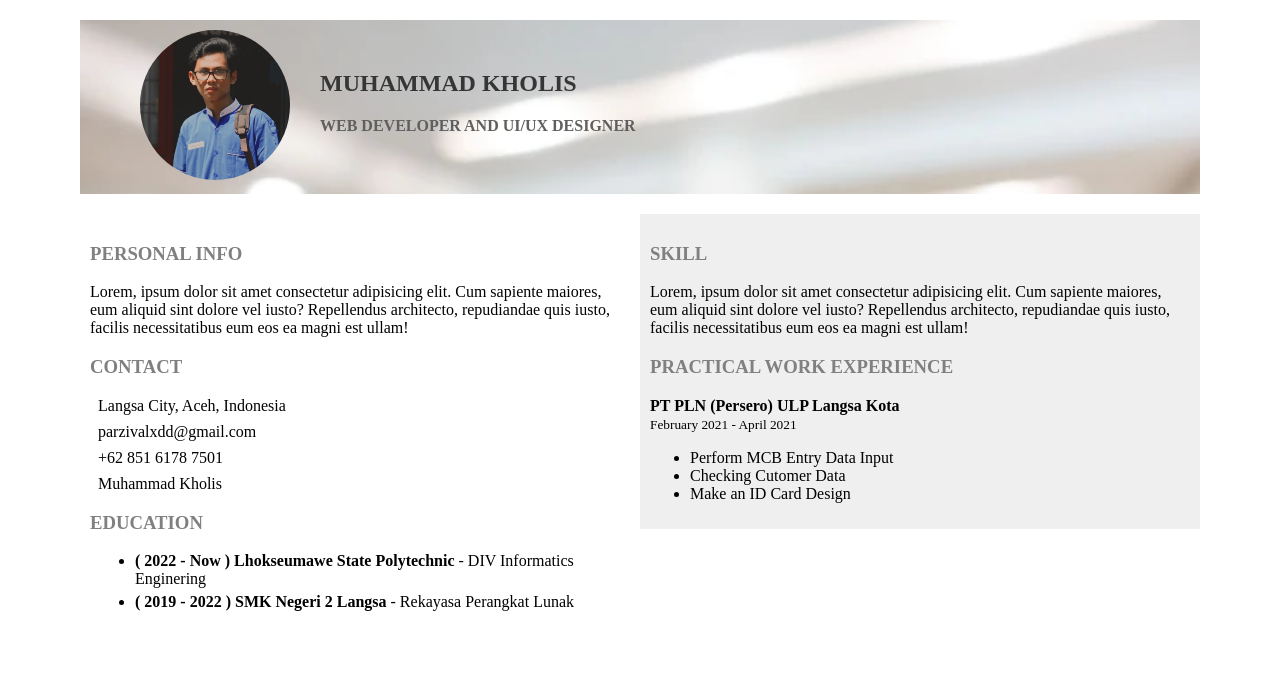
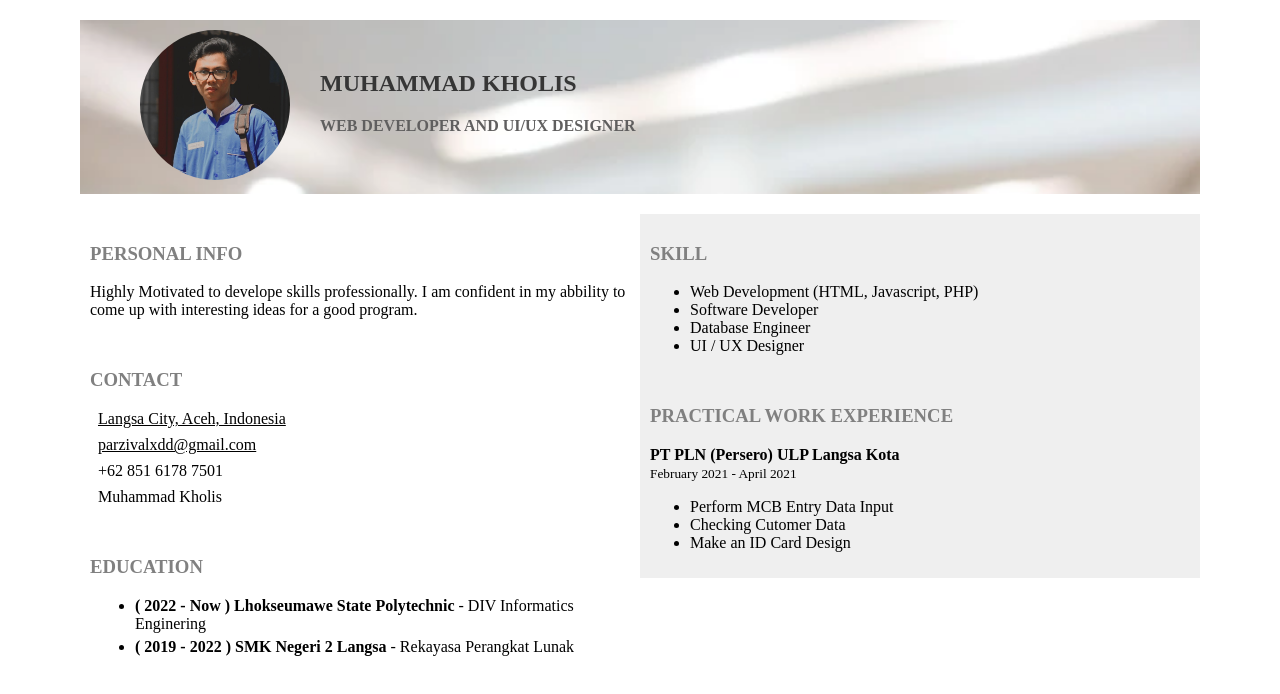
Before and after one commit to TissuGalon/mkholis, a plain HTML site: page index.html in a window 1280 px wide. Drawn offline with Linux system fonts and the light colour scheme.

Commit message:
Update 2

```diff
--- a/index.html
+++ b/index.html
@@ -2,7 +2,8 @@
 <html lang="en">
 <head>
     <link rel="stylesheet" type="text/css" href="mycv.css">
-    <title>semantic</title>
+    <link rel="icon" type="image/x-icon" href="img/favicon.ico">
+    <title>Muhammad Kholis CV</title>
 </head>
 <body >
 
@@ -38,23 +39,21 @@
             <div class="col">
                 <section id="section" >
                     <h1>PERSONAL INFO</h1>
-                    <p>Lorem, ipsum dolor sit amet consectetur adipisicing elit. Cum sapiente maiores, eum aliquid sint dolore
-                        vel iusto? Repellendus architecto, repudiandae quis iusto, facilis necessitatibus eum eos ea magni est
-                        ullam!
+                    <p>Highly Motivated to develope skills professionally. I am confident in my abbility to come up with interesting ideas for a good program.
                     </p>
                 </section>
 
-                <section >
+                <section style="margin-top:50px;">
                     <h1>CONTACT</h1>
                     <ul class="kontak">
-                        <li>Langsa City, Aceh, Indonesia</li>
-                        <li>parzivalxdd@gmail.com</li>
+                        <li><a href="https://www.google.co.id/maps/place/Langsa,+Kec.+Langsa+Kota,+Kota+Langsa,+Aceh/@4.4810608,97.9589484,13.79z/data=!4m5!3m4!1s0x3037850439e05da3:0x3039d80b220cc10!8m2!3d4.4725348!4d97.9756343" target="_blank">Langsa City, Aceh, Indonesia</a></li>
+                        <li><a href="mailto:parzivalxdd@gmail.com">parzivalxdd@gmail.com</a></li>
                         <li>+62 851 6178 7501</li>
                         <li>Muhammad Kholis</li>
                     </ul>
                 </section>
 
-                <section >
+                <section style="margin-top:50px;">
                     <h1>EDUCATION</h1>
 
                     <ul class="edukasi">
@@ -72,13 +71,15 @@
             <div class="col" style="background-color:#efefef; height:100%;">
                 <section id="section" >
                     <h1>SKILL</h1>
-                    <p>Lorem, ipsum dolor sit amet consectetur adipisicing elit. Cum sapiente maiores, eum aliquid sint dolore
-                        vel iusto? Repellendus architecto, repudiandae quis iusto, facilis necessitatibus eum eos ea magni est
-                        ullam!
-                    </p>
+                    <ul>
+                        <li>Web Development (HTML, Javascript, PHP)</li>
+                        <li>Software Developer</li>
+                        <li>Database Engineer</li>
+                        <li>UI / UX Designer</li>
+                    </ul>
                 </section>
 
-                <section >
+                <section style="margin-top:50px;">
                     <h1>PRACTICAL WORK EXPERIENCE</h1>
                     <strong>PT PLN (Persero) ULP Langsa Kota</strong>
                     <br>
```
Also changed, not shown: img/favicon.ico (added).
